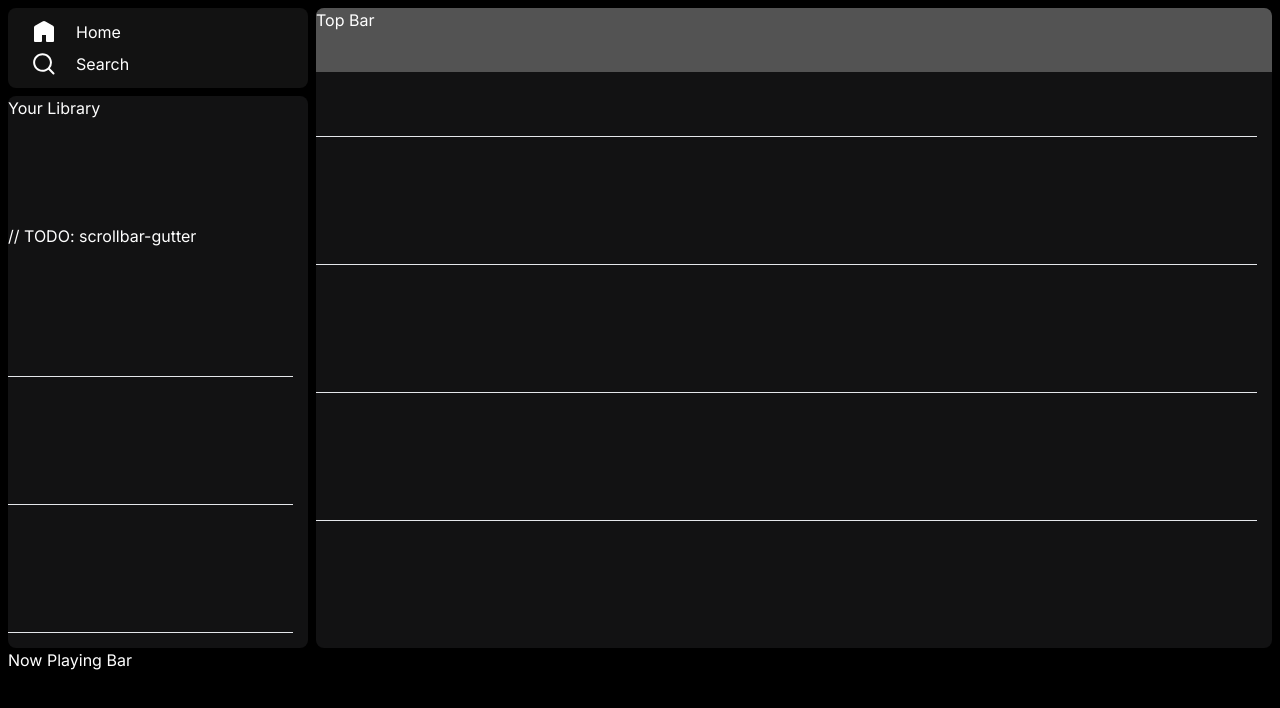
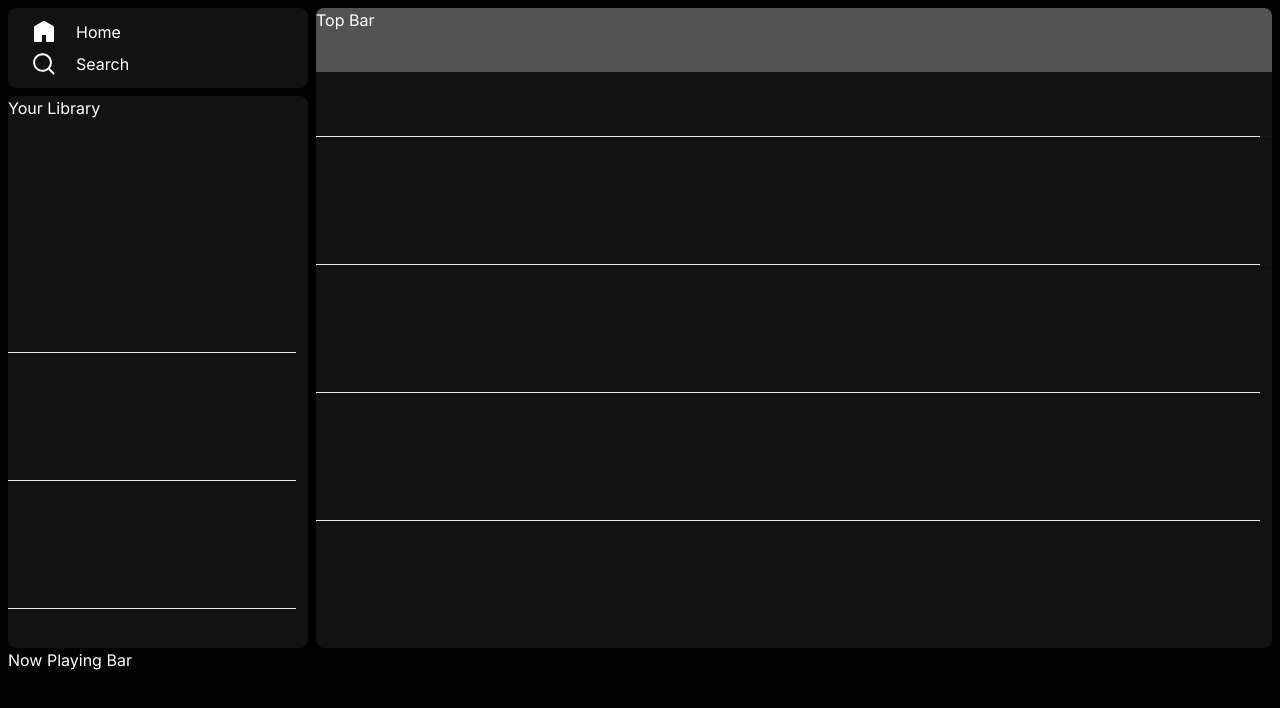
Before and after one commit to RaymarMonte/Spotify-Clone, a Next.js app: page / in a window 1280 px wide. Shown: the top 708 px of the page. Built offline with nearby package versions, Linux system fonts and the light colour scheme.

Commit message:
Added rough implementation of blinking scrollbar

```diff
--- a/src/app/globals.css
+++ b/src/app/globals.css
@@ -18,12 +18,37 @@
 
 body {
   color: rgb(var(--foreground-rgb));
-  background: linear-gradient(
-      to bottom,
+  background: linear-gradient(to bottom,
       transparent,
-      rgb(var(--background-end-rgb))
-    )
-    rgb(var(--background-start-rgb));
+      rgb(var(--background-end-rgb))) rgb(var(--background-start-rgb));
+}
+
+::-webkit-scrollbar {
+  width: 0.75rem;
+  background: transparent;
+}
+
+::-webkit-scrollbar-thumb {
+  background: #b3b3b388;
+}
+
+@layer components {
+  .scrollable {
+    overflow-y: scroll;
+    mask-image: linear-gradient(to top, transparent, black), linear-gradient(to left, transparent 12px, black 12px);
+    mask-size: 100% 20000px;
+    mask-position: left bottom;
+    -webkit-mask-image: linear-gradient(to top, transparent, black), linear-gradient(to left, transparent 12px, black 12px);
+    -webkit-mask-size: 100% 20000px;
+    -webkit-mask-position: left bottom;
+    transition: mask-position 0.3s, -webkit-mask-position 0.3s;
+/*   TODO:  https://css-tricks.com/scrollbars-on-hover/  */
+  }
+
+  .scrollable:hover {
+    mask-position: left top;
+    -webkit-mask-position: left top;
+  }
 }
 
 @layer utilities {
--- a/src/components/main-view/main-view.tsx
+++ b/src/components/main-view/main-view.tsx
@@ -6,7 +6,7 @@ export function MainView() {
             <div className="w-full absolute top-0 left-0 right-0">
                 <TopBar />
             </div>
-            <div className="overflow-y-hidden hover:overflow-y-scroll gutter-stable relative h-full divide-y">
+            <div className="scrollable relative h-full divide-y">
                 <div className="w-full h-32 flex"></div>
                 <div className="w-full h-32 flex"></div>
                 <div className="w-full h-32 flex"></div>
--- a/src/components/side-bar/library.tsx
+++ b/src/components/side-bar/library.tsx
@@ -6,8 +6,7 @@ export function Library() {
                     Your Library
                 </div>
             </div>
-            // TODO: scrollbar-gutter
-            <div className="grow overflow-y-hidden hover:overflow-y-scroll gutter-stable divide-y">
+            <div className="scrollable grow divide-y">
                 <div className="w-full h-32 flex"></div>
                 <div className="w-full h-32 flex"></div>
                 <div className="w-full h-32 flex"></div>
```
